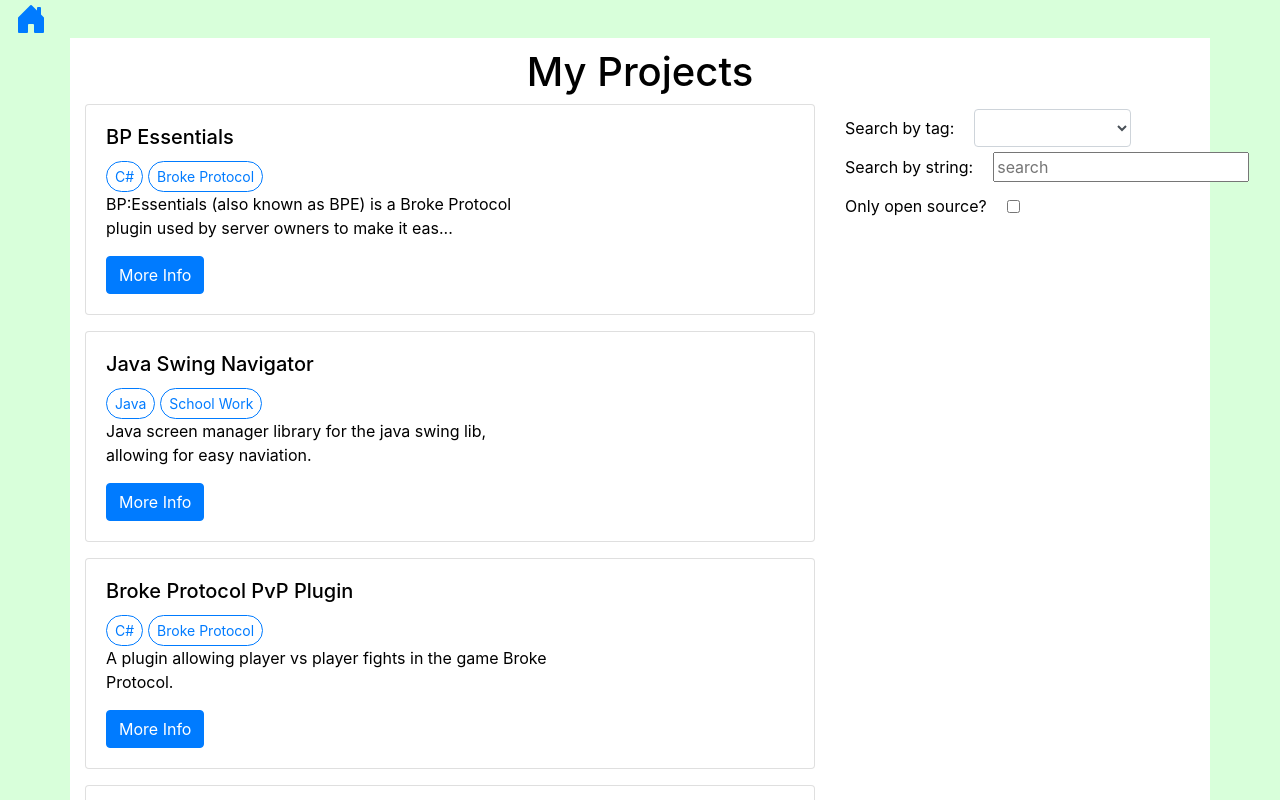
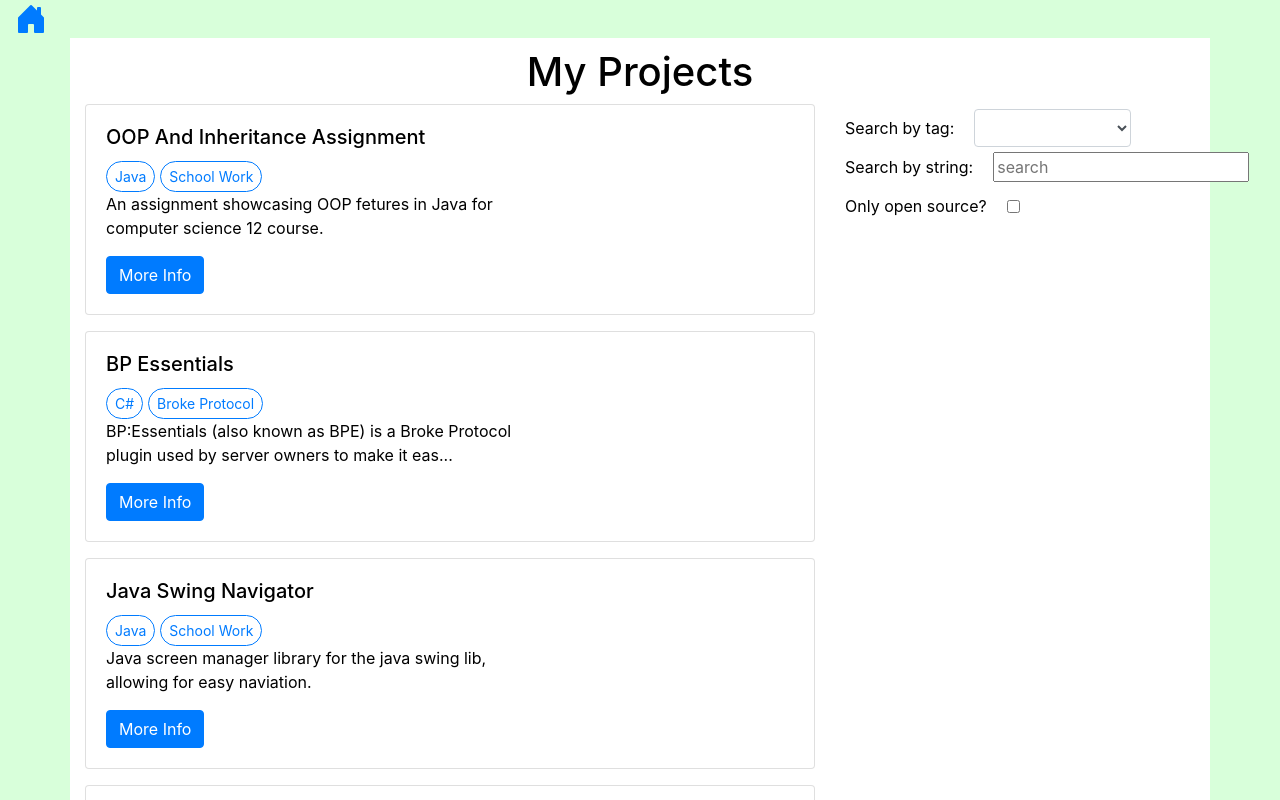
Before and after one commit to ggggg/Portfolio, a Vue app: page /#/projects in a window 1280 px wide. Built offline with nearby package versions, Linux system fonts and the light colour scheme.

Commit message:
Added new items

```diff
--- a/src/items.js
+++ b/src/items.js
@@ -1,4 +1,11 @@
 export default [
+  {
+    id: 'OOPAndInheritanceAssignment',
+    name: 'OOP And Inheritance Assignment',
+    tags: ['Java', 'School Work'],
+    github: 'https://github.com/ggggg/Algorithms-Assignment',
+    description: 'An assignment showcasing OOP fetures in Java for computer science 12 course.',
+  },
   {
     id: 'BPEssentials',
     name: 'BP Essentials',
@@ -22,12 +29,26 @@
     description: 'A plugin allowing player vs player fights in the game Broke Protocol.',
   },
   {
+    id: 'AlgorithmsAssignment',
+    name: 'Java Algorithms Assignment',
+    tags: ['Java', 'School Work'],
+    github: 'https://github.com/ggggg/Algorithms-Assignment',
+    description: 'A utills class full of usfull algorithms made in Java for computer science 12 course.',
+  },
+  {
     id: 'PlWebsiteShop',
     name: 'Pointlife Website + Shop',
-    tags: ['JavaScript', 'Broke Protocol', 'VueJs', 'NodeJs'],
+    tags: ['JavaScript', 'Broke Protocol', 'VueJs', 'NodeJs', 'HTML'],
     private: true,
     contributors: ['PLASMAchicken', 'SinedxGames'],
     description: 'A website connected to the Pointlife Broke Protocol server that allows users to purchase ranks, look for users, and view their info. <br> <a href="https://pointlife.net" target="_blank">Pointlife Website</a>',
+  },
+  {
+    id: 'UTSC-cs12',
+    name: 'Unoffical University of Toronto Scarborough Computer Science Website.',
+    tags: ['HTML', 'School Work'],
+    github: 'https://github.com/ggggg/UTSC-cs12',
+    description: 'A site showcasing University of Toronto Scarborough\'s Computer Science program made in HTML for computer science 12 course. <br><a href="https://ggggg.github.io/UTSC-cs12/" target="_blank">Click here to view the site.</a>',
   },
   {
     id: 'ppcwebpanel',
@@ -36,6 +57,13 @@
     private: true,
     contributors: ['PLASMAchicken'],
     description: 'A discord bot connected to the Pointlife Broke Protocol server that allows users to report users, view their info, in addtion to that it also allows staff to modrate the server with the discord interface.',
+  },
+  {
+    id: 'DinoGame',
+    name: 'Java Dino Game',
+    tags: ['Java', 'School Work'],
+    github: 'https://github.com/ggggg/Java-dino-game',
+    description: 'A simple and fun game made in Java for computer science 11 course.',
   },
   {
     id: 'Ghooks',
@@ -74,4 +102,11 @@
     tags: ['NodeJs', 'Discord', 'JavaScript'],
     description: 'Unofficial antivirus discord bot made using Virustotal\'s v3 API, made to scan links, files, and attachments. <br> See <a href="https://top.gg/bot/790032946425364510" target="_blank">Top.gg bot listing</a>',
   },
+  {
+    id: 'BankSim',
+    name: 'Bank Simulator',
+    github: 'https://github.com/ggggg/BankSim',
+    tags: ['Java', 'School Work'],
+    description: 'A bank progarm made in Java and uses MongoDB database.<br>Made part of Computer Science 12 course.',
+  },
 ];
```
